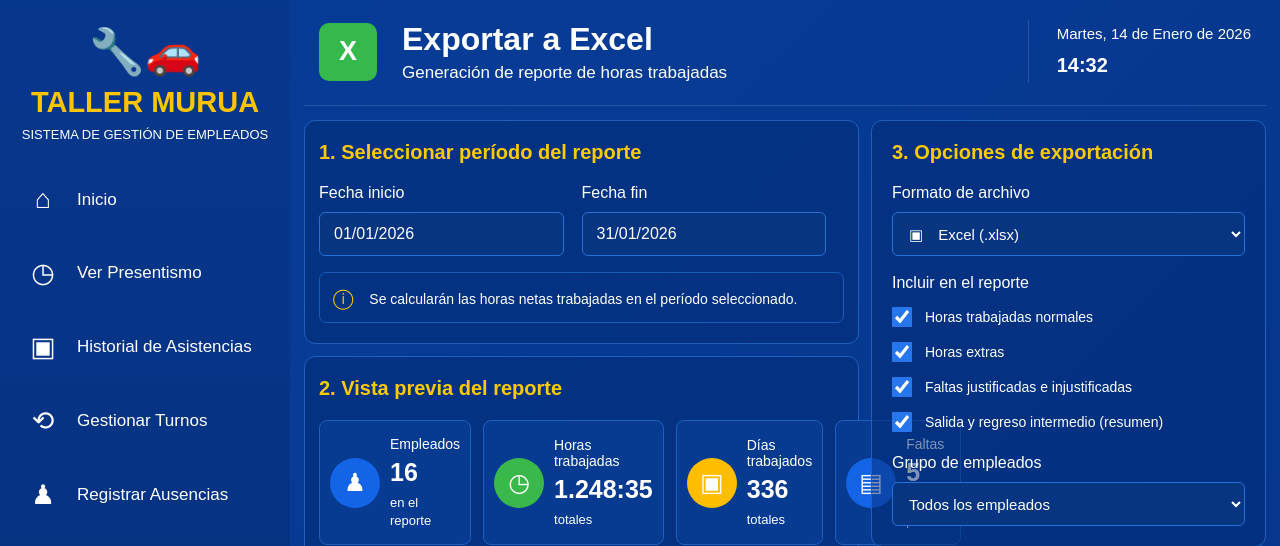
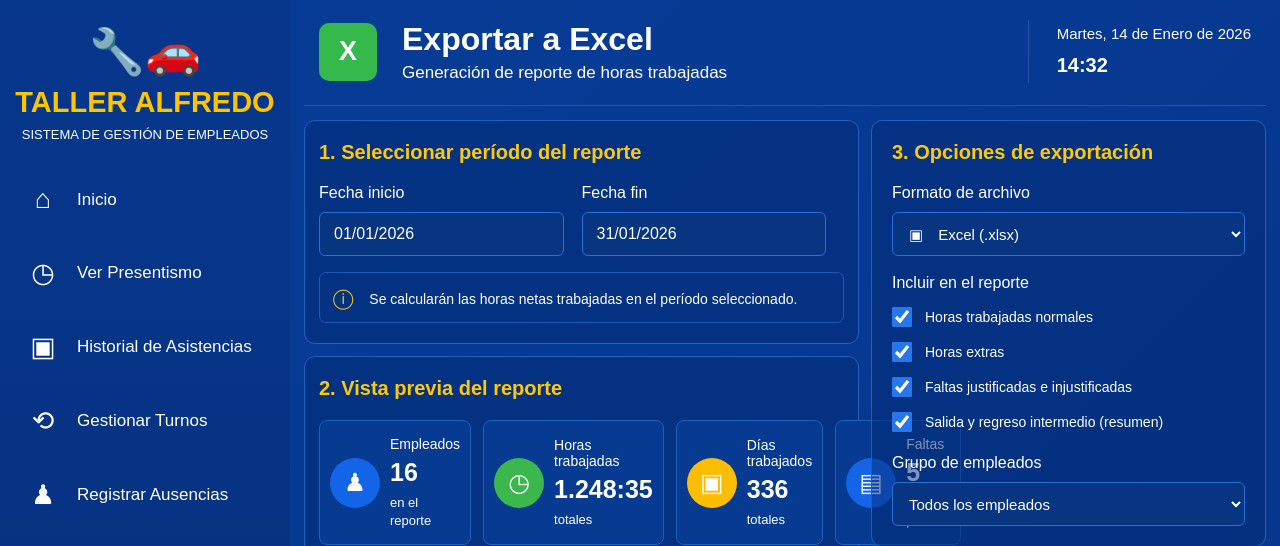
Before and after one commit to NicolasMurua21/asistenciaTallerMecanico, a Python web app: template templates/excel.html in a window 1280 px wide. Shown: the top 546 px of the page. Run offline with Jinja, Linux system fonts and the light colour scheme; the template is opened without the code that fills it, so the values that code supplies are empty.

Commit message:
Agregar Funciones

```diff
--- a/templates/excel.html
+++ b/templates/excel.html
@@ -3,7 +3,7 @@
 
 <head>
     <meta charset="UTF-8">
-    <title>Exportar a Excel - Taller Murua</title>
+    <title>Exportar a Excel - Taller Alfredo</title>
     <link rel="stylesheet" href="../static/css/excelstyle.css">
 
 
@@ -19,7 +19,7 @@
 
         <div class="logo">
             <div class="logo-icon">🔧🚗</div>
-            <h1>TALLER MURUA</h1>
+            <h1>TALLER ALFREDO</h1>
             <p>SISTEMA DE GESTIÓN DE EMPLEADOS</p>
         </div>
 
@@ -199,11 +199,11 @@
 
             </section>
 
-            <!-- COLUMNA DERECHA -->
+
 
             <section class="right">
 
-                <!-- OPCIONES DE EXPORTACION -->
+
 
                 <div class="panel">
 
@@ -254,7 +254,7 @@
 
                 </div>
 
-                <!-- GENERAR REPORTE -->
+
 
                 <div class="panel">
 
@@ -285,7 +285,7 @@
 
                 </div>
 
-                <!-- HISTORIAL -->
+
 
                 <div class="panel">
 
```
